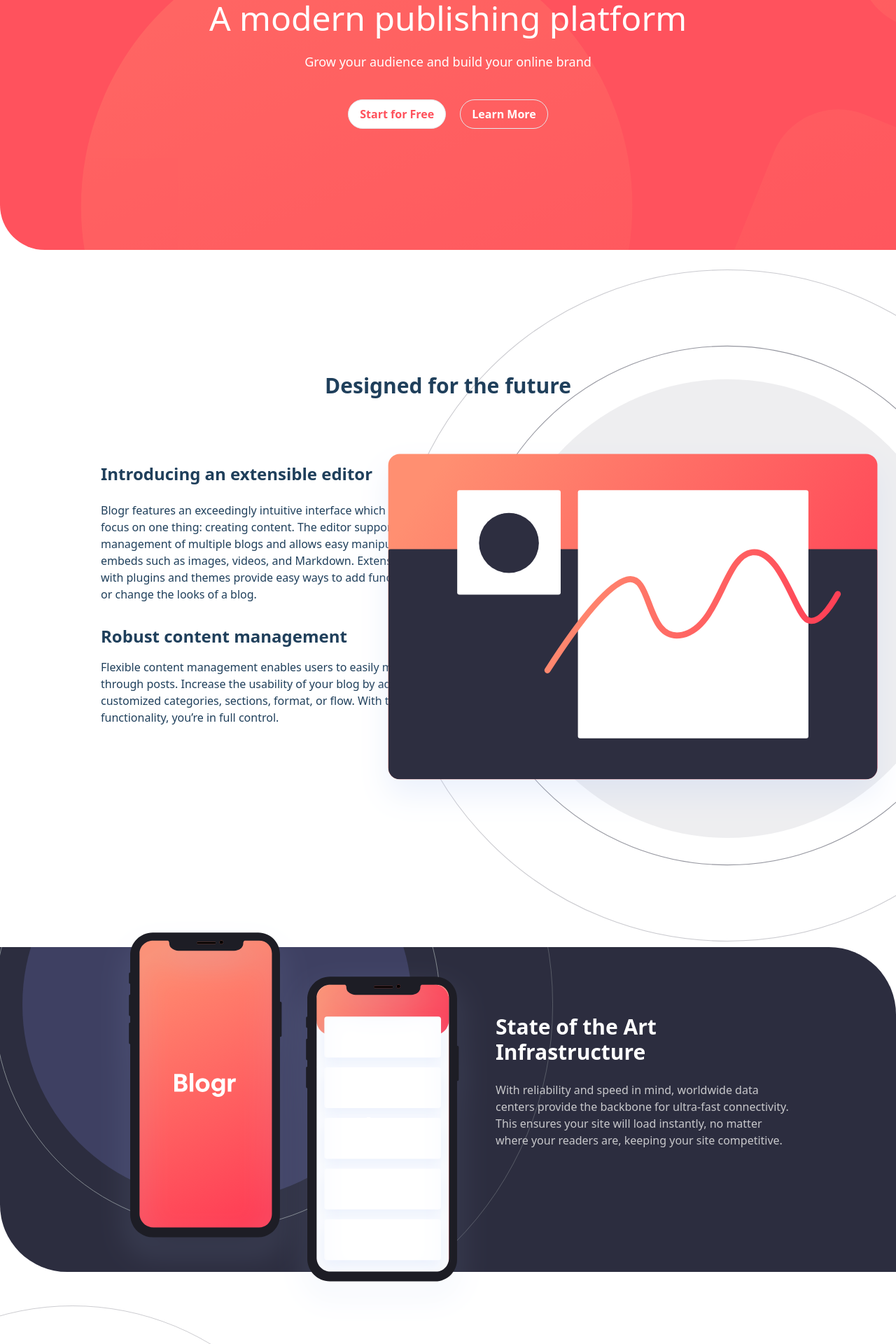
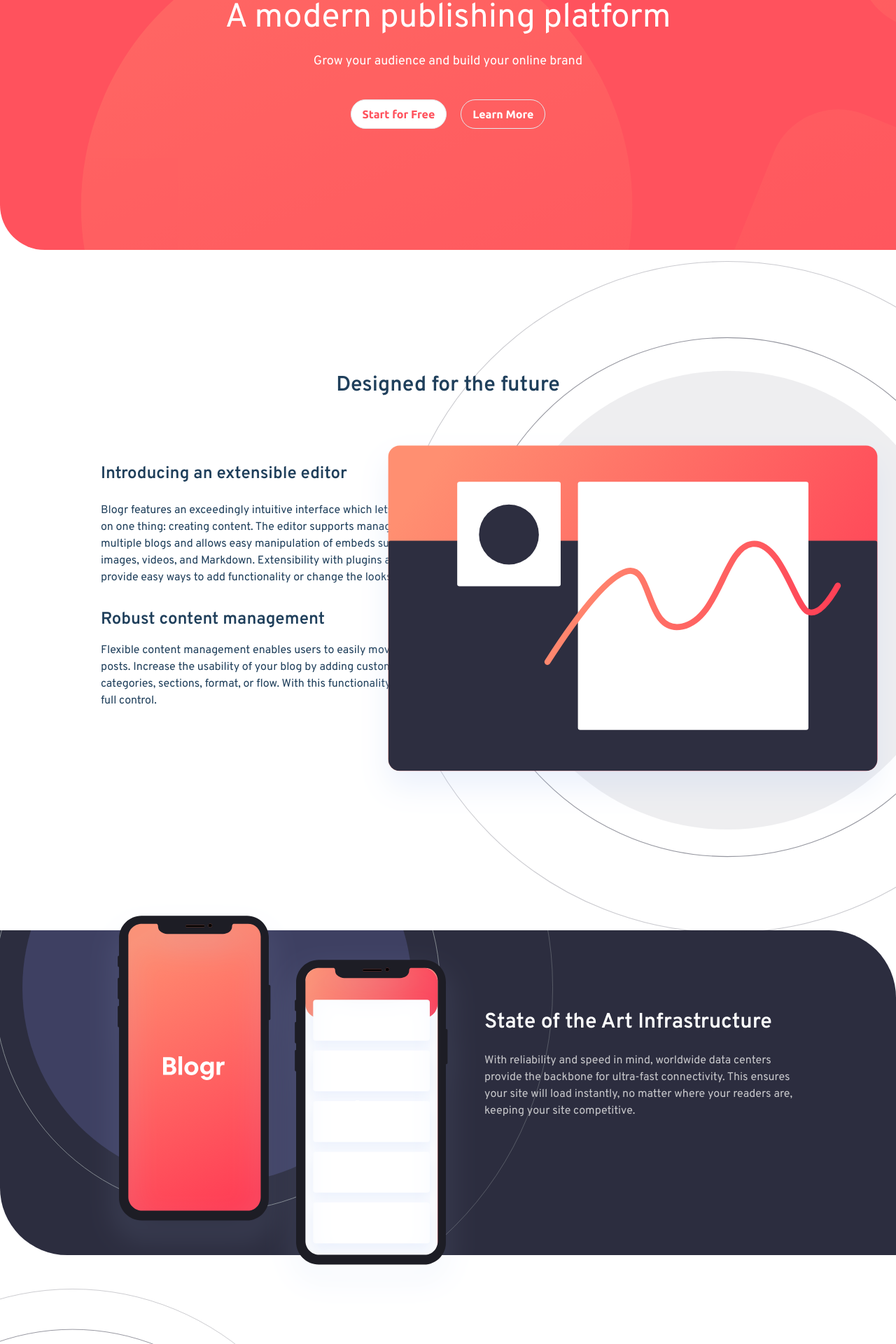
Before and after one commit to CosMo578/blogr-landing-page-main, a React (Vite) app: page / in a window 1280 px wide. Shown: the part 283-2203 px from the top of the page at 70% size. Built offline with nearby package versions, Linux system fonts and the light colour scheme.

Commit message:
Fonts Added

```diff
--- a/src/App.css
+++ b/src/App.css
@@ -1,6 +1,12 @@
+@import url("https://fonts.googleapis.com/css2?family=Overpass:wght@100;200;300;400;500;600;700;800;900&family=Ubuntu:wght@300;400;500;700&display=swap");
+
 @tailwind base;
 @tailwind components;
 @tailwind utilities;
+
+body {
+  font-family: "Overpass", sans-serif;
+}
 
 :root {
   --Light-red: #ff525d;
@@ -51,6 +57,11 @@
 
 button {
   @apply cursor-pointer;
+  font-family: "Ubuntu", sans-serif;
+}
+
+ul li {
+  font-family: "Ubuntu", sans-serif;
 }
 
 img {
--- a/src/components/FirstSection.jsx
+++ b/src/components/FirstSection.jsx
@@ -1,6 +1,6 @@
 export function FirstSection() {
   return (
-    <section className="py-20 lg:mb-48 lg:mt-24">
+    <section className="overflow-x-hidden py-20 lg:mb-48 lg:mt-24">
       <h2 className="mb-20 text-center text-3xl font-semibold text-[#1f3f5b]">
         Designed for the future
       </h2>
--- a/src/components/Footer.jsx
+++ b/src/components/Footer.jsx
@@ -1,9 +1,8 @@
 import logo from "/images/logo.svg";
 
 export function Footer() {
-
   return (
-    <footer className="lg:text-auto flex flex-col items-center justify-start gap-16 rounded-tr-[6rem] bg-[#25252d] px-20 py-16 text-center text-white lg:flex-row lg:items-start lg:gap-[18%] lg:px-36 lg:text-left">
+    <footer className="lg:text-auto flex flex-col items-center justify-start gap-16 rounded-tr-[6rem] bg-[#25252d] px-20 py-16 text-center text-white lg:flex-row lg:items-start lg:gap-[18%] lg:px-32 lg:text-left">
       <img src={logo} alt="" />
       <div>
         <b>Product</b>
--- a/src/components/Header.jsx
+++ b/src/components/Header.jsx
@@ -8,7 +8,7 @@
   };
 
   return (
-    <header className="sticky flex w-full items-center justify-between px-8 py-10 lg:justify-start lg:px-20 lg:py-6 ">
+    <header className="sticky flex w-full items-center justify-between px-8 py-10 lg:justify-start lg:px-32 lg:py-6 ">
       <img className="w-20" src="./images/logo.svg" alt="" />
 
       <nav
--- a/src/components/SecondSection.jsx
+++ b/src/components/SecondSection.jsx
@@ -1,10 +1,14 @@
 export function SecondSection() {
   return (
-    <section className="section-2 mt-[36%] mb-16 flex flex-col items-center justify-center rounded-bl-[6rem] rounded-tr-[6rem] bg-[#2c2d3f] px-2 pb-20 lg:mt-0 lg:mb-36 lg:h-[58vh] lg:flex-row lg:px-36 ">
-      <img className="lg:mt-28 -mt-[48%] md:-mt-[36%] w-full md:w-auto" src="./images/illustration-phones.svg" alt="" />
+    <section className="section-2 mb-16 mt-[36%] flex flex-col items-center justify-center rounded-bl-[6rem] rounded-tr-[6rem] bg-[#2c2d3f] px-2 pb-20 lg:mb-36 lg:mt-0 lg:h-[58vh] lg:flex-row lg:px-32 ">
+      <img
+        className="-mt-[48%] w-full md:-mt-[36%] md:w-auto lg:mt-28"
+        src="./images/illustration-phones.svg"
+        alt=""
+      />
 
       <div className="text-center lg:ml-3 lg:text-left">
-        <h2 className="mb-8 text-4xl lg:text-3xl font-semibold text-white lg:mb-6">
+        <h2 className="mb-8 text-4xl font-semibold text-white lg:mb-6 lg:text-3xl">
           State of the Art Infrastructure
         </h2>
         <p className="mx-auto w-[85%] text-[#c8c8cb] lg:mx-0 lg:w-full">
```
